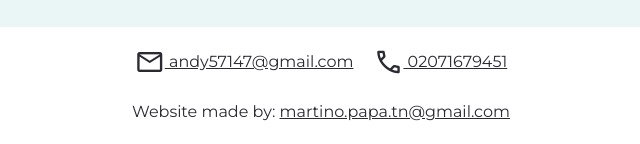
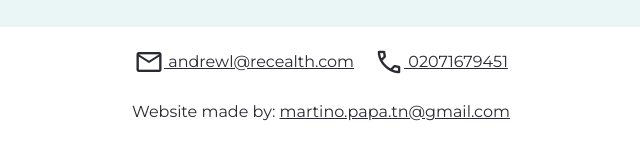
Before and after one commit to MartinoPapa/recealth, a plain HTML site: page index.html in a window 1280 px wide. Shown: the part 1963-2107 px from the top of the page, 319-959 px from the left. Drawn offline with nearby package versions, Linux system fonts and the light colour scheme.

Commit message:
versione finale

```diff
--- a/index.html
+++ b/index.html
@@ -163,9 +163,9 @@
         </div>
     </div>
     <div class="section bottom">
-        <p><a href="mailto: andy57147@gmail.com">
+        <p><a href="mailto: andrewl@recealth.com">
             <span class="material-symbols-outlined">email</span>
-            andy57147@gmail.com</a></p>
+            andrewl@recealth.com</a></p>
         <p><a href="tel: 02071679451">
             <span class="material-symbols-outlined">phone</span>
             02071679451
```
